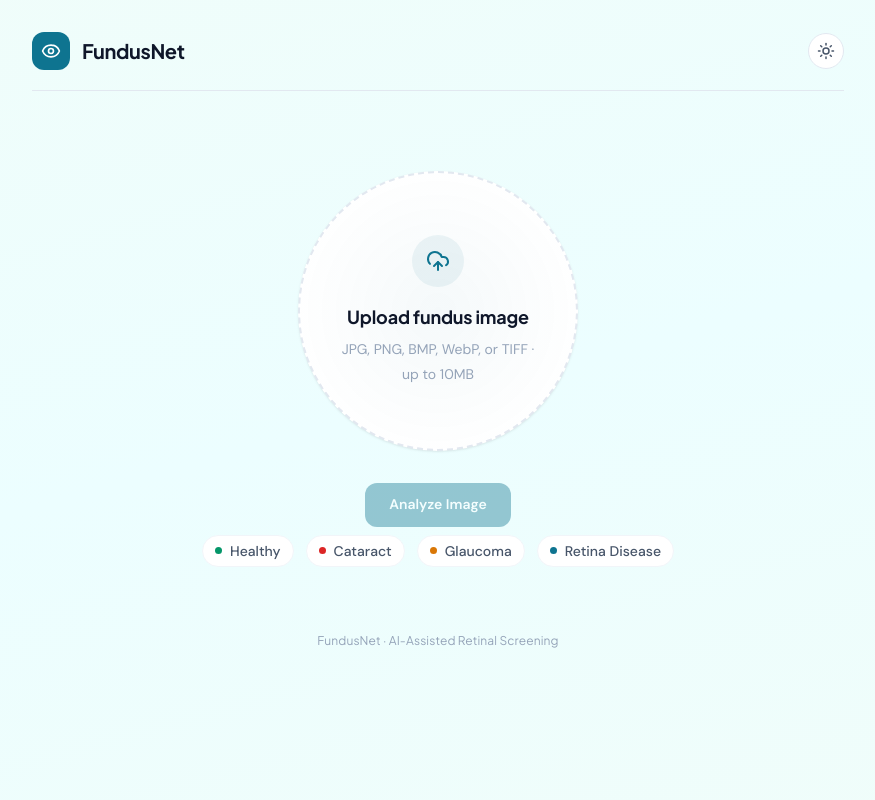
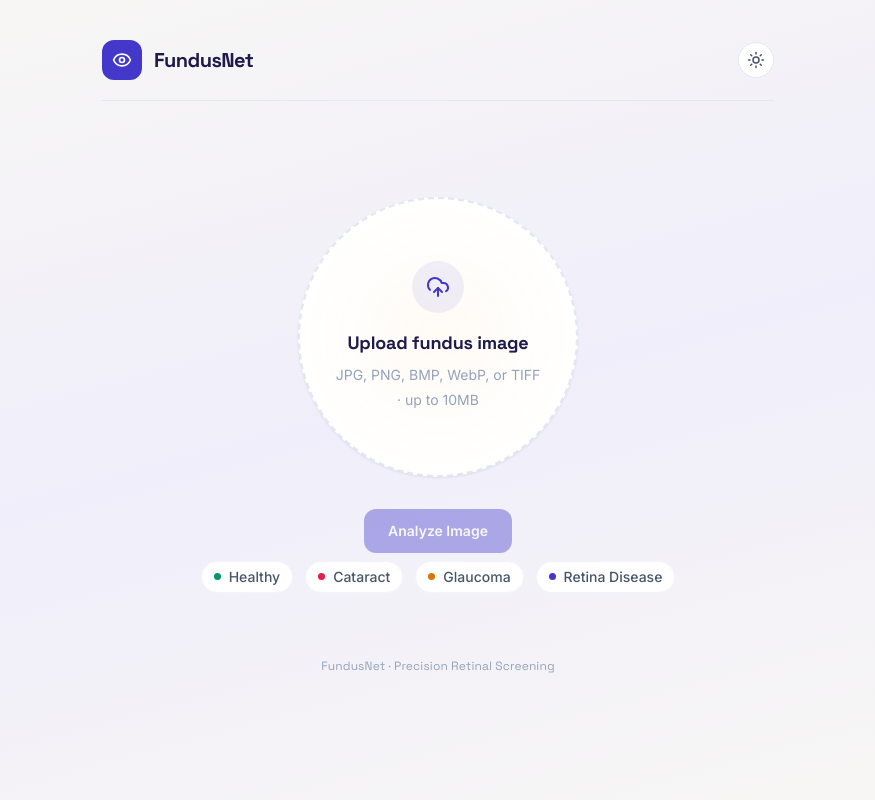
Before and after one commit to Mariakevin/FundusNet, a Django app: page / in a window 1280 px wide. Shown: the whole page, without its empty margins (202-1077 px from the left). Run offline with Django 5.2, Linux system fonts and the light colour scheme; some libraries are stand-ins or nearby versions.

Commit message:
frontend: Precision Clinical redesign — deep indigo palette, Space Grotesk, dot grid, amber scan-line

```diff
--- a/retina_app/static/retina_app/medical.css
+++ b/retina_app/static/retina_app/medical.css
@@ -1,47 +1,52 @@
-/* FundusNet — Ophthalmic Precision Design System */
+/* FundusNet — Precision Clinical Design System */
 
 /* ── Tokens ─────────────────────────────────────────────────────────────── */
 :root {
-  /* Brand */
-  --brand: #0E7490;
-  --brand-hover: #0C6680;
-  --brand-light: #22D3EE;
-  --brand-faint: #ECFEFF;
-  --brand-bg: rgba(14, 116, 144, 0.07);
-  --brand-bg-hover: rgba(14, 116, 144, 0.13);
+  /* Brand — Deep Indigo */
+  --brand: #4338CA;
+  --brand-hover: #3730A3;
+  --brand-light: #6366F1;
+  --brand-faint: rgba(67, 56, 202, 0.06);
+  --brand-bg: rgba(67, 56, 202, 0.08);
+  --brand-bg-hover: rgba(67, 56, 202, 0.14);
+
+  /* Accent — Warm Amber (ophthalmoscope beam) */
+  --accent: #F59E0B;
+  --accent-hover: #D97706;
+  --accent-faint: rgba(245, 158, 11, 0.08);
 
   /* Surfaces */
-  --bg: #F0FDFA;
-  --bg-gradient: linear-gradient(165deg, #F0FDFA 0%, #ECFEFF 50%, #F0FDFA 100%);
+  --bg: #F8F7F4;
+  --bg-gradient: linear-gradient(165deg, #F8F7F4 0%, #F0EEFA 50%, #F8F7F4 100%);
   --surface: #FFFFFF;
-  --surface-hover: #F8FAFC;
+  --surface-hover: #FAFAF8;
 
   /* Semantic */
   --healthy: #059669;
-  --healthy-bg: rgba(5, 150, 105, 0.08);
+  --healthy-bg: rgba(5, 150, 105, 0.07);
   --healthy-border: rgba(5, 150, 105, 0.2);
-  --abnormal: #DC2626;
-  --abnormal-bg: rgba(220, 38, 38, 0.07);
-  --abnormal-border: rgba(220, 38, 38, 0.2);
+  --abnormal: #E11D48;
+  --abnormal-bg: rgba(225, 29, 72, 0.06);
+  --abnormal-border: rgba(225, 29, 72, 0.2);
   --uncertain: #D97706;
-  --uncertain-bg: rgba(217, 119, 6, 0.08);
+  --uncertain-bg: rgba(217, 119, 6, 0.07);
   --uncertain-border: rgba(217, 119, 6, 0.2);
 
   /* Text */
-  --text: #0F172A;
+  --text: #1E1B4B;
   --text-secondary: #475569;
   --text-muted: #94A3B8;
 
   /* Borders & Shadows */
   --border: #E2E8F0;
   --border-light: #F1F5F9;
-  --shadow-xs: 0 1px 2px rgba(0, 0, 0, 0.04);
-  --shadow-sm: 0 1px 3px rgba(0, 0, 0, 0.06), 0 1px 2px rgba(0, 0, 0, 0.04);
-  --shadow: 0 4px 12px rgba(0, 0, 0, 0.06);
-  --shadow-md: 0 8px 24px rgba(0, 0, 0, 0.08);
-  --shadow-lg: 0 16px 40px rgba(14, 116, 144, 0.1);
-  --shadow-card: 0 1px 3px rgba(0,0,0,0.04), 0 4px 12px rgba(0,0,0,0.03);
-  --shadow-card-hover: 0 4px 16px rgba(0,0,0,0.06), 0 8px 24px rgba(14,116,144,0.06);
+  --shadow-xs: 0 1px 2px rgba(30, 27, 75, 0.04);
+  --shadow-sm: 0 1px 3px rgba(30, 27, 75, 0.06), 0 1px 2px rgba(30, 27, 75, 0.04);
+  --shadow: 0 4px 12px rgba(30, 27, 75, 0.06);
+  --shadow-md: 0 8px 24px rgba(30, 27, 75, 0.08);
+  --shadow-lg: 0 16px 40px rgba(67, 56, 202, 0.1);
+  --shadow-card: 0 1px 3px rgba(30,27,75,0.04), 0 4px 12px rgba(30,27,75,0.03);
+  --shadow-card-hover: 0 4px 16px rgba(30,27,75,0.06), 0 8px 24px rgba(67,56,202,0.06);
 
   /* Spacing */
   --space-1: 0.25rem;
@@ -64,8 +69,8 @@
   --radius-full: 9999px;
 
   /* Typography */
-  --font-display: 'Plus Jakarta Sans', system-ui, sans-serif;
-  --font-body: 'DM Sans', system-ui, sans-serif;
+  --font-display: 'Space Grotesk', system-ui, sans-serif;
+  --font-body: 'Inter', system-ui, sans-serif;
   --text-xs: 0.75rem;
   --text-sm: 0.875rem;
   --text-base: 1rem;
@@ -154,6 +163,22 @@ body {
   overflow-x: hidden;
   -webkit-font-smoothing: antialiased;
   -moz-osx-font-smoothing: grayscale;
+}
+
+/* Dot grid background — medical graph paper */
+body::before {
+  content: '';
+  position: fixed;
+  inset: 0;
+  background-image: radial-gradient(circle, var(--border) 0.7px, transparent 0.7px);
+  background-size: 24px 24px;
+  opacity: 0.4;
+  pointer-events: none;
+  z-index: 0;
+}
+
+.dark-mode body::before {
+  opacity: 0.12;
 }
 
 /* ── Accessibility ──────────────────────────────────────────────────────── */
@@ -199,12 +224,14 @@ a:focus-visible { outline: 3px solid var(--brand); outline-offset: 2px; border-r
 
 /* ── Frame ──────────────────────────────────────────────────────────────── */
 .retina-page {
-  max-width: 860px;
+  max-width: 720px;
   margin: 0 auto;
-  padding: var(--space-8) var(--space-6) var(--space-6);
+  padding: var(--space-10) var(--space-6) var(--space-6);
   min-height: 100vh;
   display: flex;
   flex-direction: column;
+  position: relative;
+  z-index: 1;
 }
 
 /* ── Header ─────────────────────────────────────────────────────────────── */
@@ -212,7 +239,7 @@ a:focus-visible { outline: 3px solid var(--brand); outline-offset: 2px; border-r
   display: flex;
   align-items: center;
   justify-content: space-between;
-  margin-bottom: var(--space-12);
+  margin-bottom: var(--space-16);
   padding-bottom: var(--space-5);
   border-bottom: 1px solid var(--border);
 }
@@ -226,35 +253,46 @@ a:focus-visible { outline: 3px solid var(--brand); outline-offset: 2px; border-r
 .retina-brand:hover { color: var(--text); }
 .retina-brand:focus-visible { outline: 3px solid var(--brand); outline-offset: 4px; border-radius: var(--radius); }
 .retina-brand-icon {
-  width: 38px;
-  height: 38px;
+  width: 40px;
+  height: 40px;
   background: var(--brand);
   border-radius: var(--radius-lg);
   display: flex;
   align-items: center;
   justify-content: center;
   transition: transform var(--duration) var(--ease-spring), box-shadow var(--duration) var(--ease);
+  position: relative;
+}
+/* Amber scan ring on brand icon */
+.retina-brand-icon::after {
+  content: '';
+  position: absolute;
+  inset: -3px;
+  border-radius: calc(var(--radius-lg) + 3px);
+  border: 2px solid var(--accent);
+  opacity: 0;
+  transition: opacity var(--duration) var(--ease), transform var(--duration) var(--ease);
+  transform: scale(0.9);
 }
 .retina-brand:hover .retina-brand-icon {
   transform: scale(1.05);
-  box-shadow: 0 2px 8px rgba(14, 116, 144, 0.25);
+  box-shadow: 0 2px 12px rgba(67, 56, 202, 0.3);
+}
+.retina-brand:hover .retina-brand-icon::after {
+  opacity: 1;
+  transform: scale(1);
 }
 .retina-brand-icon svg { width: 20px; height: 20px; color: #fff; }
 .retina-brand-name {
   font-family: var(--font-display);
   font-weight: 700;
   font-size: var(--text-xl);
-  letter-spacing: -0.02em;
-}
-.retina-header-info {
-  font-size: var(--text-sm);
-  color: var(--text-muted);
-  font-weight: 500;
+  letter-spacing: -0.03em;
 }
 .retina-header-actions {
   display: flex;
   align-items: center;
-  gap: var(--space-4);
+  gap: var(--space-3);
 }
 .retina-dark-toggle {
   background: var(--surface);
@@ -282,24 +320,6 @@ a:focus-visible { outline: 3px solid var(--brand); outline-offset: 2px; border-r
 .dark-mode-icon-dark { display: none; }
 .dark-mode .dark-mode-icon-light { display: none; }
 .dark-mode .dark-mode-icon-dark { display: block; }
-#analysis-timer {
-  font-family: var(--font-display);
-  font-size: var(--text-sm);
-  color: var(--text-muted);
-  margin-left: var(--space-2);
-}
-  font-size: var(--text-lg);
-  font-weight: 800;
-  margin: 0;
-  color: var(--text);
-  letter-spacing: -0.02em;
-}
-.retina-header-info {
-  font-size: var(--text-sm);
-  color: var(--text-muted);
-  font-weight: 500;
-  font-family: var(--font-display);
-}
 
 /* ── Alerts ─────────────────────────────────────────────────────────────── */
 .retina-alert {
@@ -365,7 +385,7 @@ a:focus-visible { outline: 3px solid var(--brand); outline-offset: 2px; border-r
   content: '';
   position: absolute;
   border-radius: 50%;
-  border: 1px solid var(--brand);
+  border: 1px solid var(--accent);
   pointer-events: none;
   opacity: 0;
   transition: opacity 0.6s var(--ease), transform 0.6s var(--ease);
@@ -424,9 +466,9 @@ a:focus-visible { outline: 3px solid var(--brand); outline-offset: 2px; border-r
   position: absolute;
   inset: -40px;
   border-radius: 50%;
-  background: radial-gradient(circle at center, var(--brand-bg) 0%, transparent 60%);
+  background: radial-gradient(circle at center, var(--accent-faint) 0%, transparent 60%);
   pointer-events: none;
-  opacity: 0.6;
+  opacity: 0.5;
 }
 
 .retina-dropzone input[type="file"] {
--- a/retina_app/templates/base.html
+++ b/retina_app/templates/base.html
@@ -8,7 +8,7 @@
   <title>{% block title %}FundusNet{% endblock %}</title>
   <link rel="preconnect" href="https://fonts.googleapis.com">
   <link rel="preconnect" href="https://fonts.gstatic.com" crossorigin>
-  <link href="https://fonts.googleapis.com/css2?family=Plus+Jakarta+Sans:wght@400;500;600;700;800&family=DM+Sans:wght@400;500;600;700&display=swap" rel="stylesheet">
+  <link href="https://fonts.googleapis.com/css2?family=Space+Grotesk:wght@400;500;600;700&family=Inter:wght@400;500;600;700&display=swap" rel="stylesheet">
   <link rel="stylesheet" href="{% static 'retina_app/medical.css' %}">
   <script src="https://unpkg.com/lucide@1.23.0" defer></script>
 </head>
--- a/retina_app/templates/batch.html
+++ b/retina_app/templates/batch.html
@@ -32,6 +32,7 @@
       {% csrf_token %}
       <label for="id_images" class="retina-dropzone" id="batch-dropzone">
         <div class="retina-dropzone-glow" aria-hidden="true"></div>
+        <div class="retina-scanline" aria-hidden="true"></div>
         <input type="file" name="images" id="id_images" accept=".jpg,.jpeg,.png,.bmp,.webp,.tiff" multiple required>
         <div id="batch-placeholder" class="retina-dropzone-inner">
           <div class="retina-dropzone-icon"><i data-lucide="upload-cloud" aria-hidden="true"></i></div>
@@ -100,7 +101,7 @@
   </main>
 
   <footer class="retina-footer" role="contentinfo">
-    <span>FundusNet &middot; AI-Assisted Retinal Screening</span>
+    <span>FundusNet &middot; Precision Retinal Screening</span>
   </footer>
 </div>
 
--- a/retina_app/templates/history.html
+++ b/retina_app/templates/history.html
@@ -63,7 +63,7 @@
   </main>
 
   <footer class="retina-footer" role="contentinfo">
-    <span>FundusNet &middot; AI-Assisted Retinal Screening</span>
+    <span>FundusNet &middot; Precision Retinal Screening</span>
   </footer>
 </div>
 
--- a/retina_app/templates/index.html
+++ b/retina_app/templates/index.html
@@ -31,6 +31,7 @@
       {% csrf_token %}
       <label for="id_image" class="retina-dropzone" id="dropzone">
         <div class="retina-dropzone-glow" aria-hidden="true"></div>
+        <div class="retina-scanline" aria-hidden="true"></div>
         <input type="file" name="image" id="id_image" accept=".jpg,.jpeg,.png,.bmp,.webp,.tiff" required>
         <div id="dropzone-placeholder" class="retina-dropzone-inner">
           <div class="retina-dropzone-icon"><i data-lucide="upload-cloud" aria-hidden="true"></i></div>
@@ -194,7 +195,7 @@
   {% endif %}
 
   <footer class="retina-footer" role="contentinfo">
-    <span>FundusNet &middot; AI-Assisted Retinal Screening</span>
+    <span>FundusNet &middot; Precision Retinal Screening</span>
   </footer>
 
   </main>
```
Also changed, not shown: other parts of retina_app/static/retina_app/medical.css (+86 -118 lines), README.md.
